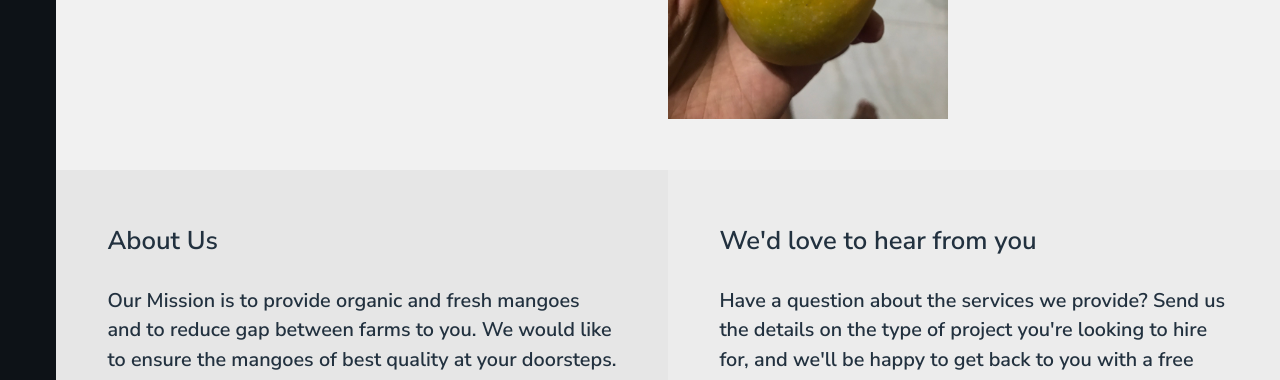
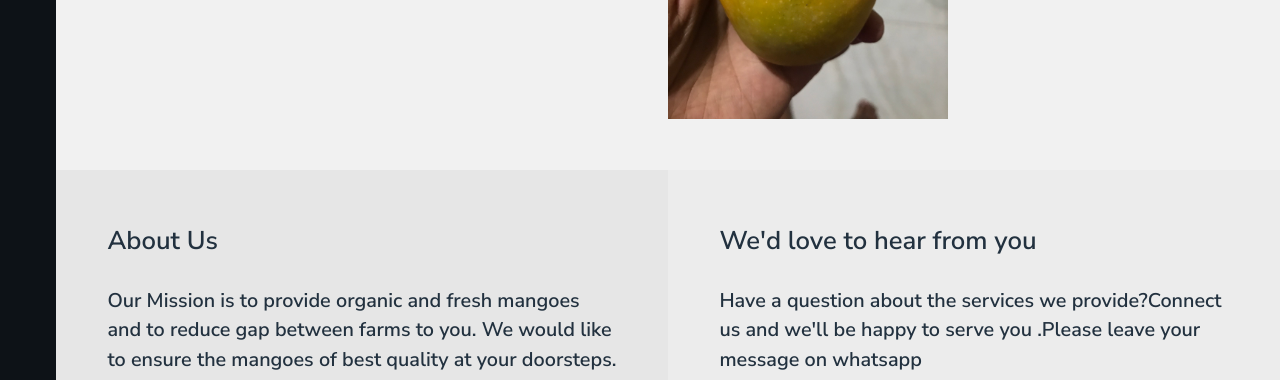
Before and after one commit to Mangohouse09/Devgad, a plain HTML site: page index.html in a window 1280 px wide. Shown: the part 1344-1724 px from the top of the page. Drawn offline with Linux system fonts and the light colour scheme.

```diff
--- a/index.html
+++ b/index.html
@@ -101,8 +101,8 @@
 								<div class="column">
 									<h2>We'd love to hear from you</h2>
 
-									<h3>Have a question about the services we provide? Send us the details on the type of project you're looking to hire for,
-									and we'll be happy to get back to you with a free quote and information<h3>
+									<h3>Have a question about the services we provide?Connect us
+									and we'll be happy to serve you .Please leave your message on whatsapp<h3>
 
 										<a style="float: left;" href="https://api.whatsapp.com/send?phone=+919623163803">
 											<img alt="whatsapp us" src="images/whatsapp-button.png"
```
